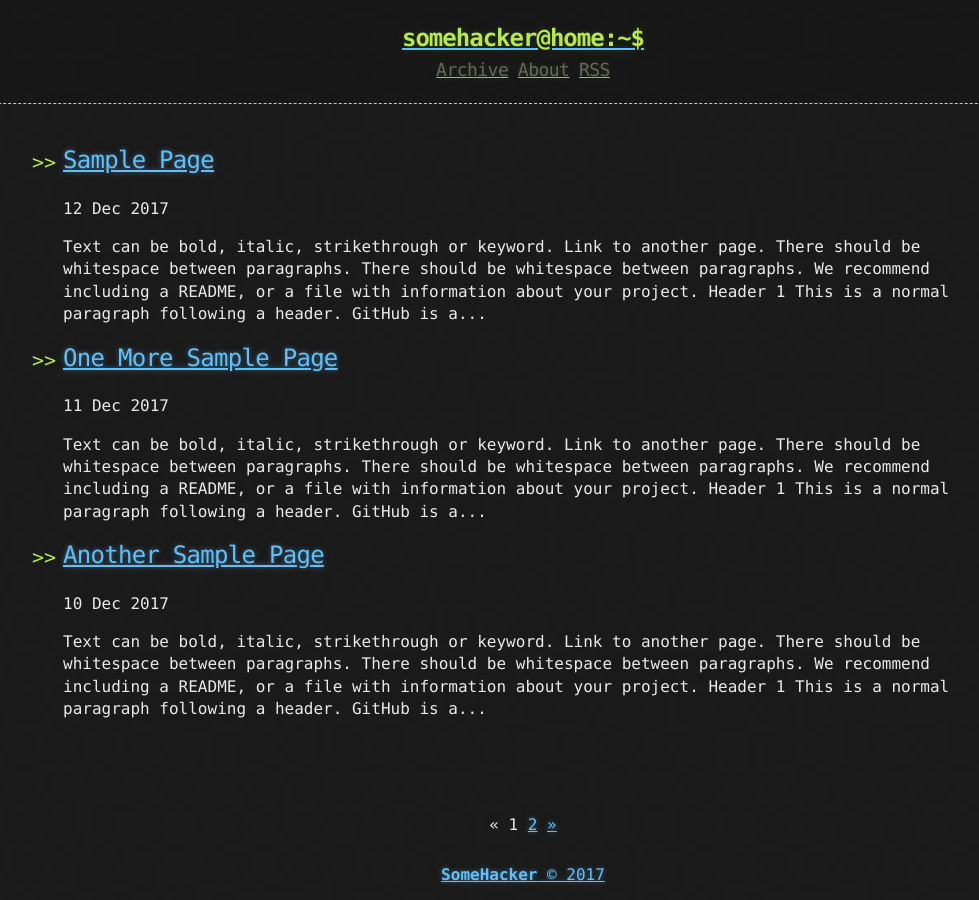
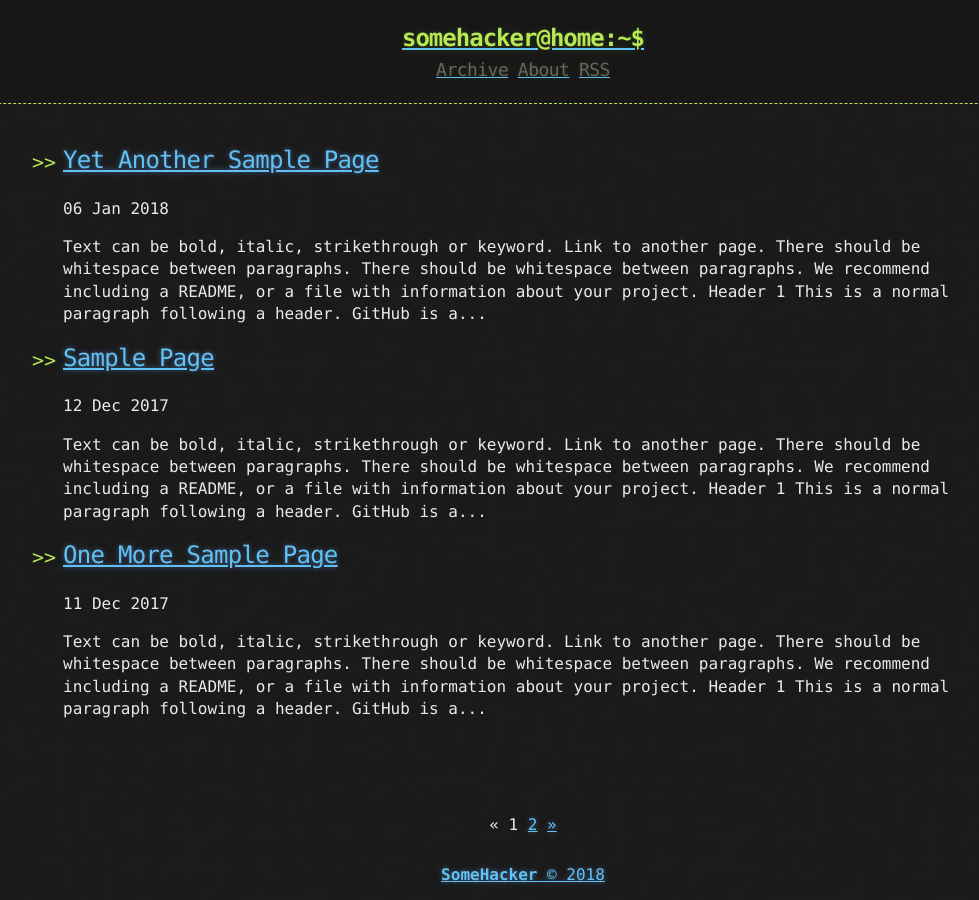
Before and after one commit to tocttou/hacker-blog, a Jekyll site: the page built from index.html, in a window 1280 px wide. Shown: the whole page, without its empty margins (117-1096 px from the left). Built offline with Jekyll 4.4.1, drawn with Linux system fonts in a browser that asks for light colours; the list of posts is cut into pages by our own code.

Commit message:
Fixed: 1.  Incorrect heading for previous year's posts in archive.md #1 2.  Blog year in footer (switched to current year from site.year

```diff
--- a/_config.yml
+++ b/_config.yml
@@ -29,4 +29,4 @@ plugins:
 
 # Custom variables
 owner : "SomeHacker"
-year : "2017"
+year : "2018"
--- a/_includes/footer.html
+++ b/_includes/footer.html
@@ -3,6 +3,7 @@
     <span>
         <b>{{ site.owner}}</b>
     </span>
-    <span>© {{ site.year }}</span>
+    {% capture currentyear %}{{ 'now' | date: "%Y" }}{% endcapture %}
+    <span>© {{ currentyear }}</span>
   </a>
 </footer>
```
Also changed, not shown: archive.md (+25 -14 lines), _posts/2018-01-06-Yet-Another-Sample-Page.md (renamed from _posts/2017-12-09-Yet-Another-Sample-Page.md).
